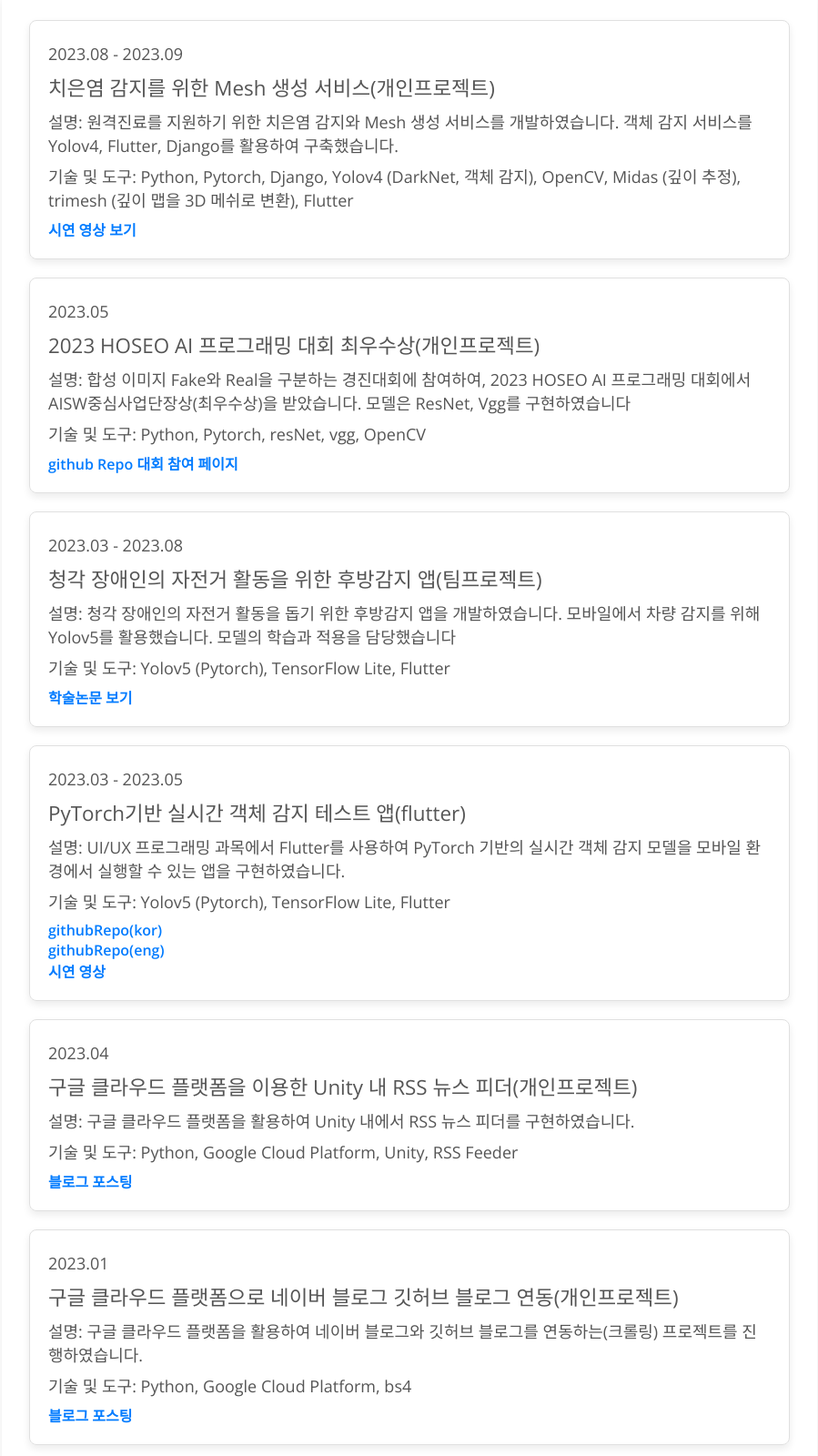
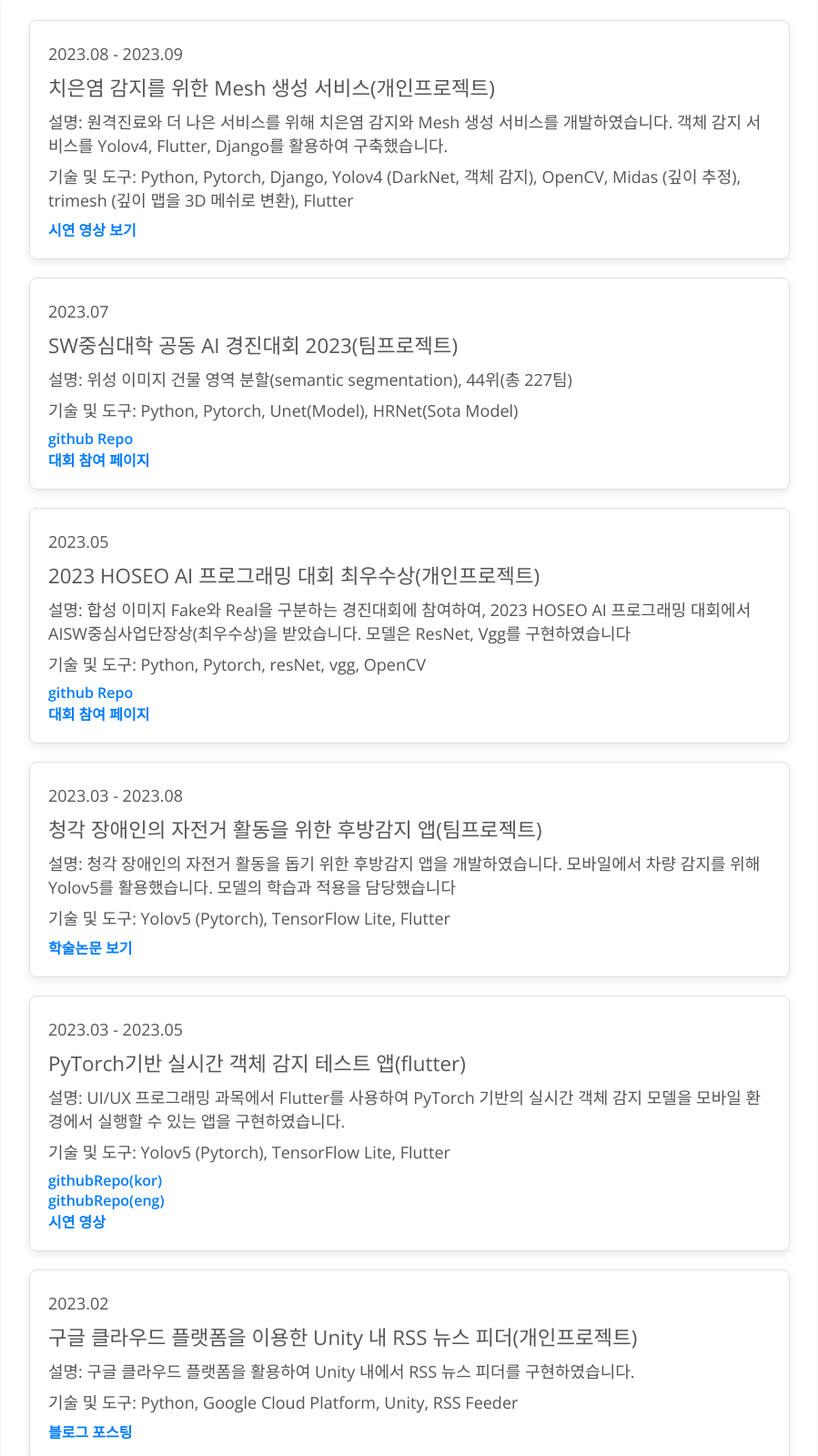
Before and after one commit to rage147-OwO/AboutRage147, a plain HTML site: page index.html in a window 1280 px wide. Shown: the part 880-2480 px from the top of the page at 91% size, without its empty margins (190-1089 px from the left). Drawn offline with nearby package versions, Linux system fonts and the light colour scheme.

Commit message:
Update index.html

```diff
--- a/index.html
+++ b/index.html
@@ -144,10 +144,19 @@
       <div class="portfolio__item">
         <p class="portfolio__date">2023.08 - 2023.09</p>
         <p class="portfolio__title">치은염 감지를 위한 Mesh 생성 서비스(개인프로젝트)</p>
-        <p>설명: 원격진료를 지원하기 위한 치은염 감지와 Mesh 생성 서비스를 개발하였습니다. 객체 감지 서비스를 Yolov4, Flutter, Django를 활용하여 구축했습니다.</p>
+        <p>설명: 원격진료와 더 나은 서비스를 위해 치은염 감지와 Mesh 생성 서비스를 개발하였습니다. 객체 감지 서비스를 Yolov4, Flutter, Django를 활용하여 구축했습니다.</p>
         <p>기술 및 도구: Python, Pytorch, Django, Yolov4 (DarkNet, 객체 감지), OpenCV, Midas (깊이 추정), trimesh (깊이 맵을 3D 메쉬로 변환),
           Flutter</p>
         <a href="https://www.youtube.com/watch?v=aDtGdCJB10A" target="_blank">시연 영상 보기</a>
+      </div>
+
+      <div class="portfolio__item">
+        <p class="portfolio__date">2023.07</p>
+        <p class="portfolio__title">SW중심대학 공동 AI 경진대회 2023(팀프로젝트)</p>
+        <p>설명: 위성 이미지 건물 영역 분할(semantic segmentation), 44위(총 227팀)</p>
+        <p>기술 및 도구: Python, Pytorch, Unet(Model), HRNet(Sota Model)</p>
+        <a href="https://github.com/rage147-OwO/dacon-SatelliteImageBuildingAreaSegmentation" target="_blank">github Repo</a><br>
+        <a href="https://dacon.io/competitions/official/236092/overview/description" target="_blank">대회 참여 페이지</a>
       </div>
 
       <div class="portfolio__item">
@@ -155,7 +164,7 @@
         <p class="portfolio__title">2023 HOSEO AI 프로그래밍 대회 최우수상(개인프로젝트)</p>
         <p>설명: 합성 이미지 Fake와 Real을 구분하는 경진대회에 참여하여, 2023 HOSEO AI 프로그래밍 대회에서 AISW중심사업단장상(최우수상)을 받았습니다. 모델은 ResNet, Vgg를 구현하였습니다 </p>
         <p>기술 및 도구: Python, Pytorch, resNet, vgg, OpenCV</p>
-        <a href="https://github.com/rage147-OwO/HoseoAIChallenge" target="_blank">github Repo</a>
+        <a href="https://github.com/rage147-OwO/HoseoAIChallenge" target="_blank">github Repo</a><br>
         <a href="https://www.czon.io/challenge/rnd/4/detail" target="_blank">대회 참여 페이지</a>
       </div>
 
@@ -178,7 +187,7 @@
       </div>
 
       <div class="portfolio__item">
-        <p class="portfolio__date">2023.04</p>
+        <p class="portfolio__date">2023.02</p>
         <p class="portfolio__title">구글 클라우드 플랫폼을 이용한 Unity 내 RSS 뉴스 피더(개인프로젝트)</p>
         <p>설명: 구글 클라우드 플랫폼을 활용하여 Unity 내에서 RSS 뉴스 피더를 구현하였습니다.</p>
         <p>기술 및 도구: Python, Google Cloud Platform, Unity, RSS Feeder</p>
@@ -187,7 +196,7 @@
 
       <div class="portfolio__item">
         <p class="portfolio__date">2023.01</p>
-        <p class="portfolio__title">구글 클라우드 플랫폼으로 네이버 블로그 깃허브 블로그 연동(개인프로젝트)</p>
+        <p class="portfolio__title">네이버 블로그 깃허브 블로그 연동(개인프로젝트)</p>
         <p>설명: 구글 클라우드 플랫폼을 활용하여 네이버 블로그와 깃허브 블로그를 연동하는(크롤링) 프로젝트를 진행하였습니다.</p>
         <p>기술 및 도구: Python, Google Cloud Platform, bs4</p>
         <a href="https://blog.naver.com/dls32208/222987889966" target="_blank">블로그 포스팅</a>
@@ -214,7 +223,8 @@
         <p class="portfolio__title">VRChat상황극 콘테스트(팀프로젝트)</p>
         <p>설명: Unity를 이용하여 VRChat 메타버스 상황극 콘테스트에 참여하여 Unity 상호작용과 이펙트, 네트워킹을 담당했습니다</p>
         <p>기술 및 도구: Unity, VRC SDK</p>
-        <a href="https://www.youtube.com/watch?v=bWc72RKJfRQ" target="_blank">시연 영상 보기</a>
+        <a href="https://www.youtube.com/watch?v=bWc72RKJfRQ" target="_blank">시연 영상 보기 in App</a>
+        <a href="https://youtu.be/WXp8tD126k8" target="_blank">시연 영상 보기 in Django</a>
       </div>
 
       <div class="portfolio__item">
```
